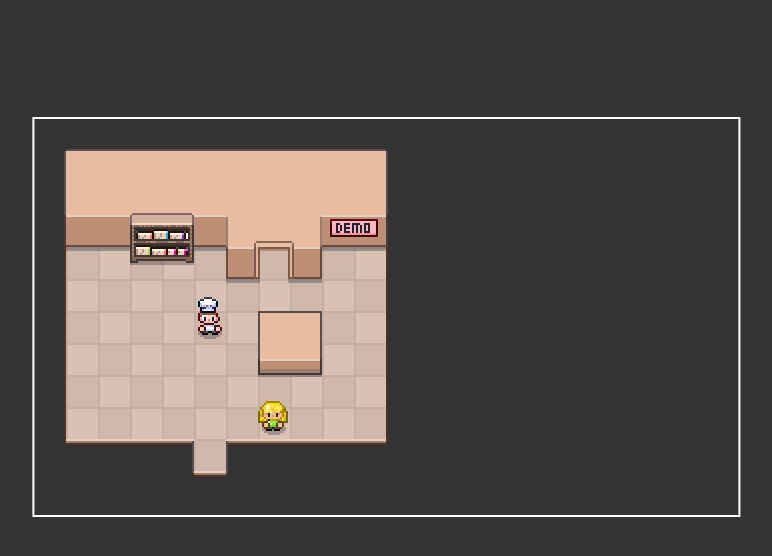
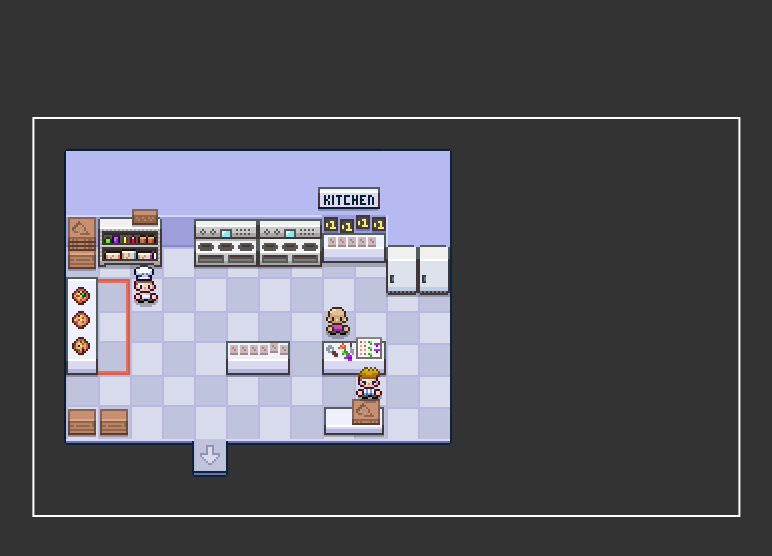
Before and after one commit to KeithChasen/RPG, a plain HTML site: page index.html in a window 1280 px wide. Shown: the whole page, without its empty margins (324-1096 px from the left). Drawn offline with Linux system fonts and the light colour scheme.

Commit message:
game loop / Overworld map

```diff
--- a/Overworld.js
+++ b/Overworld.js
@@ -3,31 +3,32 @@ class Overworld {
         this.element = config.element;
         this.canvas = config.element.querySelector('.game-canvas');
         this.ctx = this.canvas.getContext('2d');
+        this.map = null;
+    }
+
+    startGameLoop() {
+        const step = () => {
+
+            this.ctx.clearRect(0,0,this.canvas.width, this.canvas.height);
+
+            this.map.drawLowerImage(this.ctx);
+
+            Object.values(this.map.gameObjects).forEach(object => {
+                object.sprite.draw(this.ctx);
+            })
+
+            this.map.drawUpperImage(this.ctx);
+
+            requestAnimationFrame(() => {
+                step()
+            })
+        }
+        step();
     }
 
     init() {
-        const image = new Image();
-        image.onload = () => {
-            this.ctx.drawImage(image, 0, 0)
-        }
-        image.src = 'images/maps/DemoLower.png';
-
-        // place some game objects:
-        const hero = new GameObject({
-            x: 5,
-            y: 6,
-        })
-
-        const npc1 = new GameObject({
-            x: 7,
-            y: 9,
-            src: 'images/characters/people/npc1.png'
-        })
-
-        setTimeout(() => {
-            hero.sprite.draw(this.ctx);
-            npc1.sprite.draw(this.ctx);
-        }, 200)
+        this.map = new OverworldMap(window.OverworldMaps.Kitchen);
+        this.startGameLoop();
 
     }
 }
--- /dev/null
+++ b/OverworldMap.js
@@ -0,0 +1,51 @@
+class OverworldMap {
+    constructor(config) {
+        this.gameObjects = config.gameObjects;
+
+        this.lowerImage = new Image();
+        this.lowerImage.src = config.lowerSrc;
+
+        this.upperImage = new Image();
+        this.upperImage.src = config.upperSrc;
+    }
+
+    drawLowerImage(ctx) {
+        ctx.drawImage(this.lowerImage, 0, 0);
+    }
+
+    drawUpperImage(ctx) {
+        ctx.drawImage(this.upperImage, 0, 0);
+    }
+}
+
+window.OverworldMaps = {
+    DemoRoom: {
+        lowerSrc: 'images/maps/DemoLower.png',
+        upperSrc: 'images/maps/DemoUpper.png',
+        gameObjects: {
+            hero: new GameObject({
+                x: 5, y: 6
+            }),
+            npc1: new GameObject({
+                x: 7, y: 9, src: 'images/characters/people/npc1.png'
+            })
+        }
+    },
+
+    Kitchen: {
+        lowerSrc: 'images/maps/KitchenLower.png',
+        upperSrc: 'images/maps/KitchenUpper.png',
+        gameObjects: {
+            hero: new GameObject({
+                x: 3, y: 5
+            }),
+            npcA: new GameObject({
+                x: 9, y: 6, src: 'images/characters/people/npc2.png'
+            }),
+            npcB: new GameObject({
+                x: 10, y: 8, src: 'images/characters/people/npc3.png'
+            }),
+        }
+    },
+
+}
--- a/index.html
+++ b/index.html
@@ -12,6 +12,7 @@
     <script src="Overworld.js"></script>
     <script src="GameObject.js"></script>
     <script src="Sprite.js"></script>
+    <script src="OverworldMap.js"></script>
     <script src="init.js"></script>
 </body>
 </html>
```
